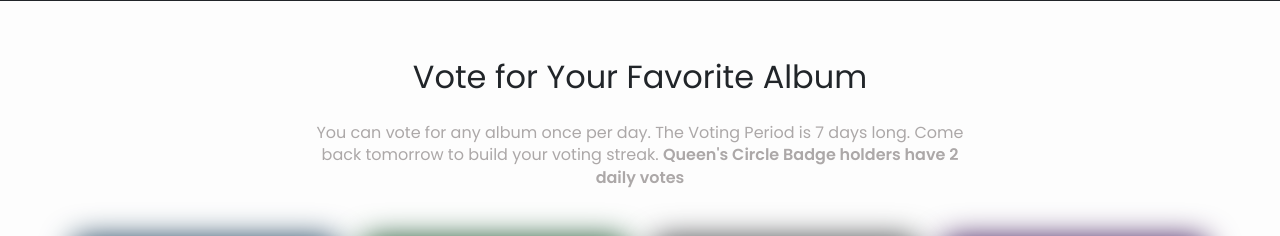
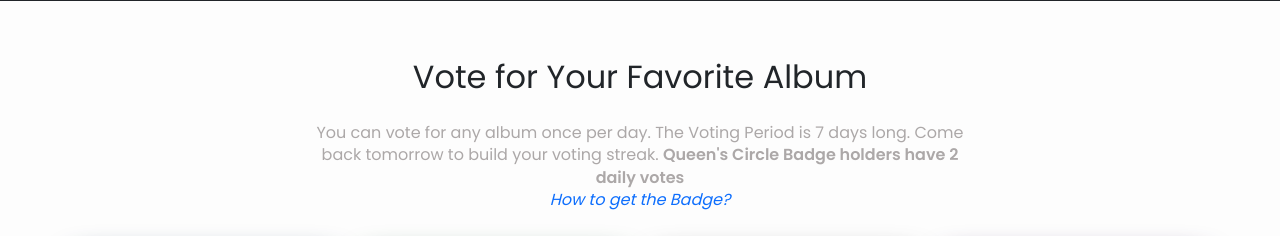
Before and after one commit to codeylee05/BeyonceVotingSite, a Django app: page /voteforalbum/ in a window 1280 px wide. Shown: the part 55-291 px from the top of the page. Run offline with Django 4.2, Linux system fonts and the light colour scheme; the visitor is signed in with stand-in values (Sample User, id 1).

Commit message:
Update album_voting.html

```diff
--- a/core/templates/core/album_voting.html
+++ b/core/templates/core/album_voting.html
@@ -13,7 +13,8 @@
 
     <div class="vote-rules">
         <p>You can vote for any album once per day. The Voting Period is 7 days long. Come back tomorrow to build your
-            voting streak. <strong>Queen's Circle Badge holders have 2 daily votes</strong></p>
+            voting streak. <strong>Queen's Circle Badge holders have 2 daily votes</strong><br><a
+                style="text-decoration: none; font-style: italic;" href="{% url 'referral' %}">How to get the Badge?</p>
     </div>
     <div class="album-grid-wrapper">
         <div class="album-grid">
```
